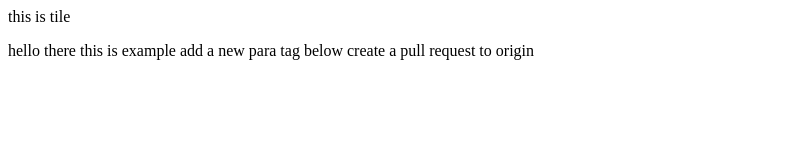
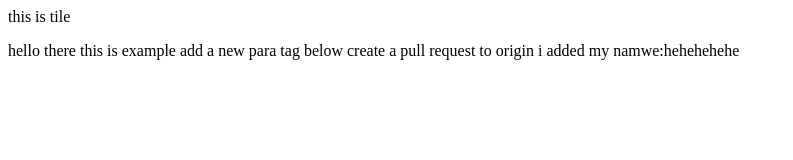
Before and after one commit to imjuned/verbos, a plain HTML site: page index.html in a window 1280 px wide. Shown: the whole page, without its empty margins (0-793 px from the left). Drawn offline with Linux system fonts and the light colour scheme.

Commit message:
seocd commit sucesffull

```diff
--- a/index.html
+++ b/index.html
@@ -5,6 +5,7 @@
     <p>
         hello there this is example
         add a new para tag below create a pull request to origin
+        i added my namwe:hehehehehe
 
 
 
```
